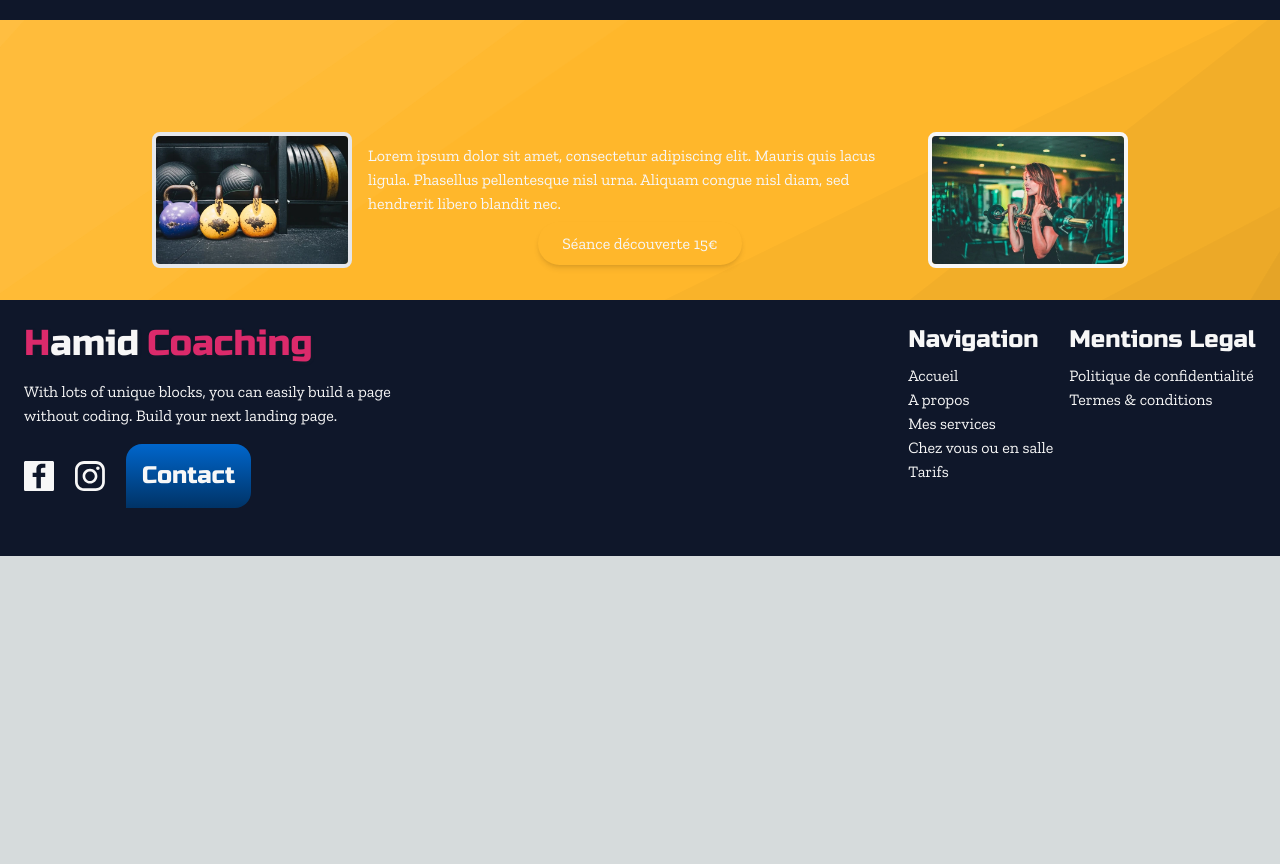
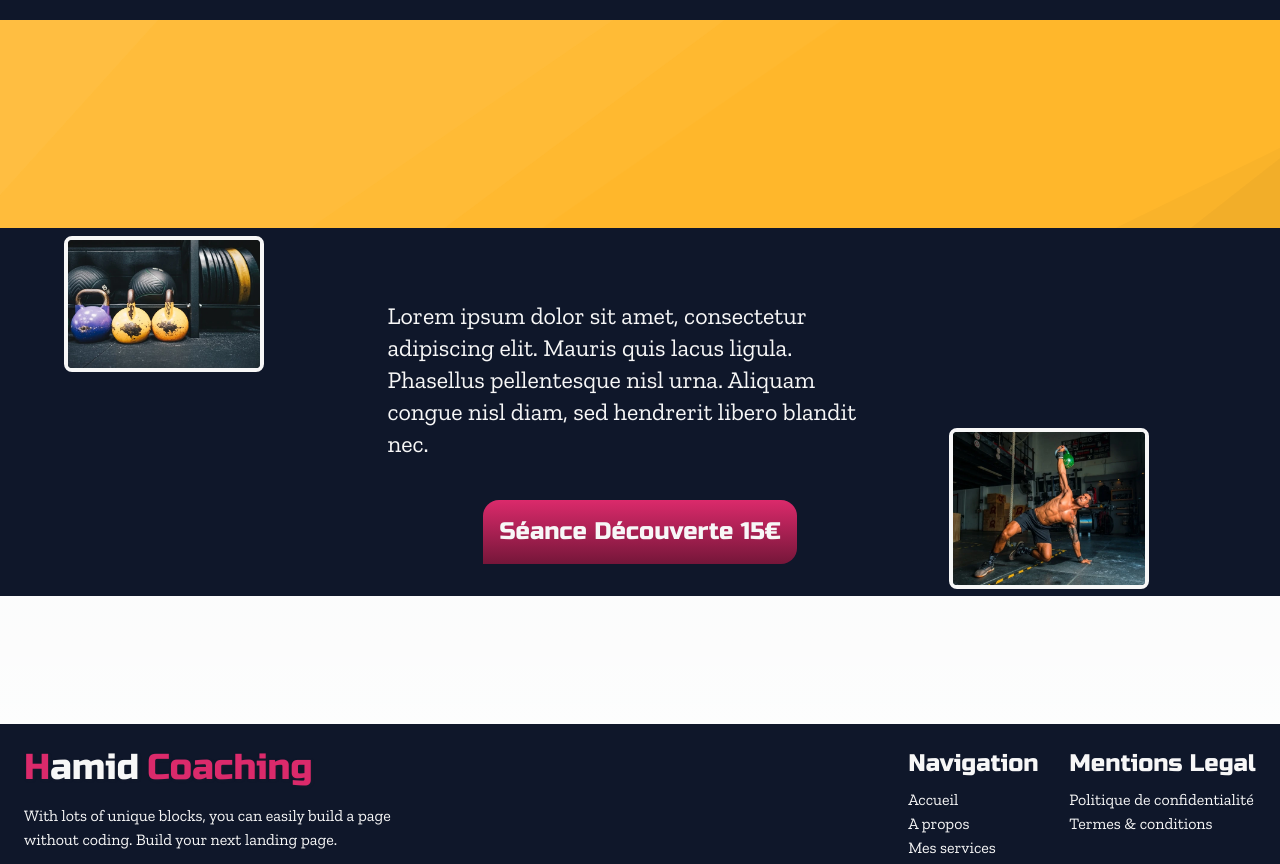
Before and after one commit to newdev-creator/hamid, a Next.js app: page / in a window 1280 px wide. Shown: the part 3540-4404 px from the top of the page. Before the commit the page ends 4096 px from the top, so only its background shows below. Built offline with nearby package versions, Linux system fonts and the light colour scheme.

Commit message:
FEAT: CTA2

```diff
--- a/app/components/CtaTwo.tsx
+++ b/app/components/CtaTwo.tsx
@@ -1,41 +1,37 @@
 import Image from "next/image";
 import React from "react";
+import Button from "./ui/Button";
 
 export default function CtaTwo() {
   return (
-    <div className="bg-blue-900 text-white py-8 px-4 flex justify-center items-center">
+    <div className="bg-fontBlack text-white py-8 px-4 my-32">
       <div className="max-w-6xl mx-auto flex flex-col lg:flex-row items-center">
-        <div className="lg:w-1/4 flex justify-center lg:justify-end mb-4 lg:mb-0">
+        <div className="lg:w-1/4 mb-4 lg:mb-0 relative">
           <Image
             src="/assets/img/CTA/kettelbelt.webp"
             alt="Image 1"
             width={200}
             height={200}
-            className="rounded-lg border-4 border-pink-500"
+            className="rounded-lg border-4 border-white lg:absolute lg:bottom-10"
           />
         </div>
-        <div className="lg:w-1/2 text-center lg:text-left mb-4 lg:mb-0 px-4">
-          <p className="mb-4">
+        <div className="lg:w-1/2 text-center lg:text-left m-10 lg:mb-0 px-4">
+          <p className="text-xl md:text-2xl font-medium mb-10">
             Lorem ipsum dolor sit amet, consectetur adipiscing elit. Mauris quis
             lacus ligula. Phasellus pellentesque nisl urna. Aliquam congue nisl
             diam, sed hendrerit libero blandit nec.
           </p>
           <div className="text-center">
-            <a
-              href="#"
-              className="bg-pink-600 text-white px-6 py-3 rounded-full shadow-md hover:bg-pink-700 transition"
-            >
-              Séance découverte 15€
-            </a>
+            <Button href="#" label="Séance découverte 15€" variant="pink" />
           </div>
         </div>
-        <div className="lg:w-1/4 flex justify-center lg:justify-start">
+        <div className="lg:w-1/4 relative">
           <Image
-            src="/assets/img/CTA/girl_training.webp"
+            src="/assets/img/CTA/man_training.webp"
             alt="Image 2"
             width={200}
             height={200}
-            className="rounded-lg border-4 border-white"
+            className="rounded-lg border-4 border-white lg:absolute lg:top-4"
           />
         </div>
       </div>
```
Also changed, not shown: public/assets/img/CTA/man_training.webp (added).
